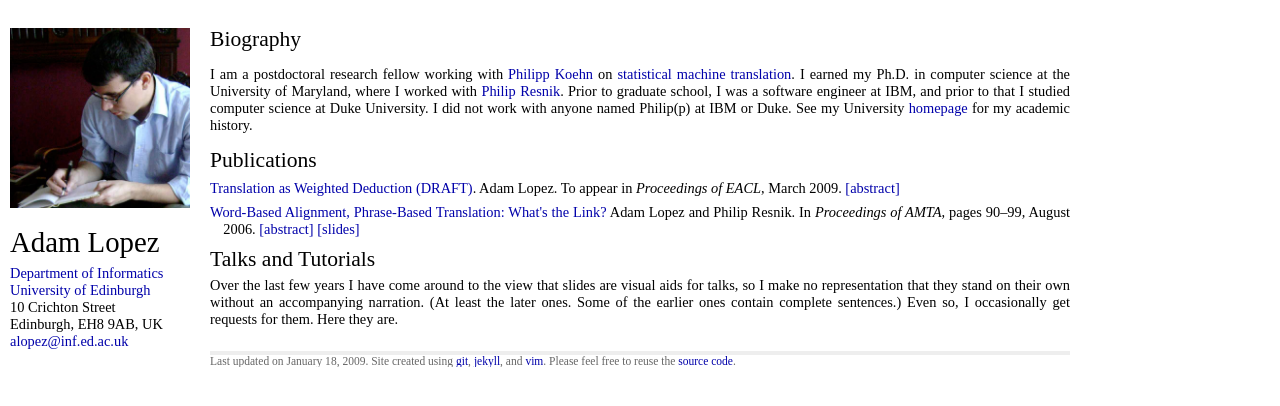
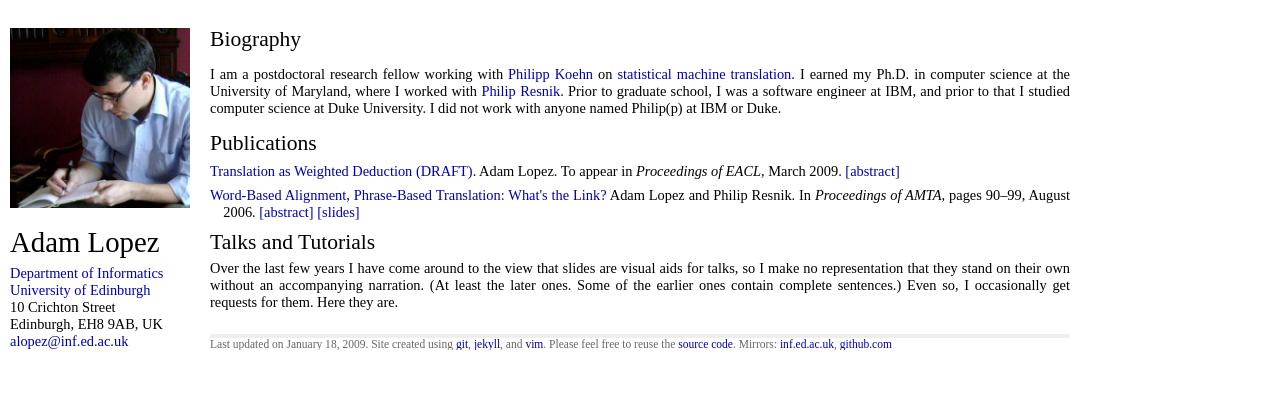
Before and after one commit to alopez/alopez.github.com, a Jekyll site: the page built from index.html, in a window 1280 px wide. Shown: the top 406 px of the page. Built offline with Jekyll 4.4.1, drawn with Linux system fonts in a browser that asks for light colours.

Commit message:
Website now identifies inf.ed.ac.uk and github.com as mirrors

```diff
--- a/_layouts/default.html
+++ b/_layouts/default.html
@@ -7,7 +7,7 @@
    <title>{{ page.title }}</title>
    <meta name="author" content="Adam Lopez" />
 
-   <link href="http://alopez.github.com/atom.xml" rel="alternate" title="Adam Lopez" type="application/atom+xml" />
+   <link href="atom.xml" rel="alternate" title="Adam Lopez" type="application/atom+xml" />
    <!-- syntax highlighting CSS -->
    <link rel="stylesheet" href="css/syntax.css" type="text/css" />
 
@@ -39,6 +39,8 @@
       and <a href="http://www.vim.org/">vim</a>.
       Please feel free to reuse the
       <a href="http://github.com/alopez/alopez.github.com/tree/master">source code</a>.
+      Mirrors: <a href="http://homepages.inf.ed.ac.uk/alopez">inf.ed.ac.uk</a>,
+      <a href="http://alopez.github.com">github.com</a>
     </div>
  </div>
 
--- a/index.html
+++ b/index.html
@@ -19,9 +19,7 @@ my Ph.D. in computer science at the University of Maryland, where I worked
 with  <a href="http://www.umiacs.umd.edu/%7Eresnik">Philip Resnik</a>.  Prior
 to graduate school, I was a software engineer at IBM, and prior to that I
 studied computer science at Duke University.  I did not work with anyone named
-Philip(p) at IBM or Duke.  See my University
-<a href="http://homepages.inf.ed.ac.uk/alopez">homepage</a> for my academic
-history.
+Philip(p) at IBM or Duke.
 
 <h2>Publications</h2>
 <ul class="posts">
```
